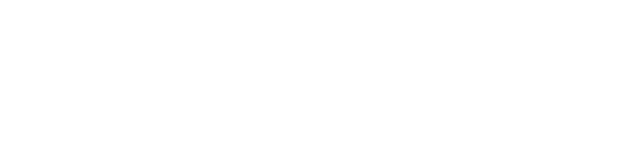
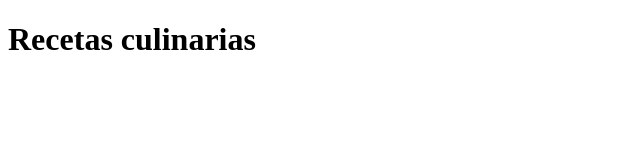
Before and after one commit to alejabarraza2/recetas_culinarias_aleja, a plain HTML site: page index.html in a window 1280 px wide. Shown: the whole page, without its empty margins (0-640 px from the left). Drawn offline with Linux system fonts and the light colour scheme.

Commit message:
Agregue linea h1 inicial

```diff
--- a/index.html
+++ b/index.html
@@ -6,6 +6,6 @@
     <title>Document</title>
 </head>
 <body>
-
+    <h1>Recetas culinarias</h1>
 </body>
 </html>
```
